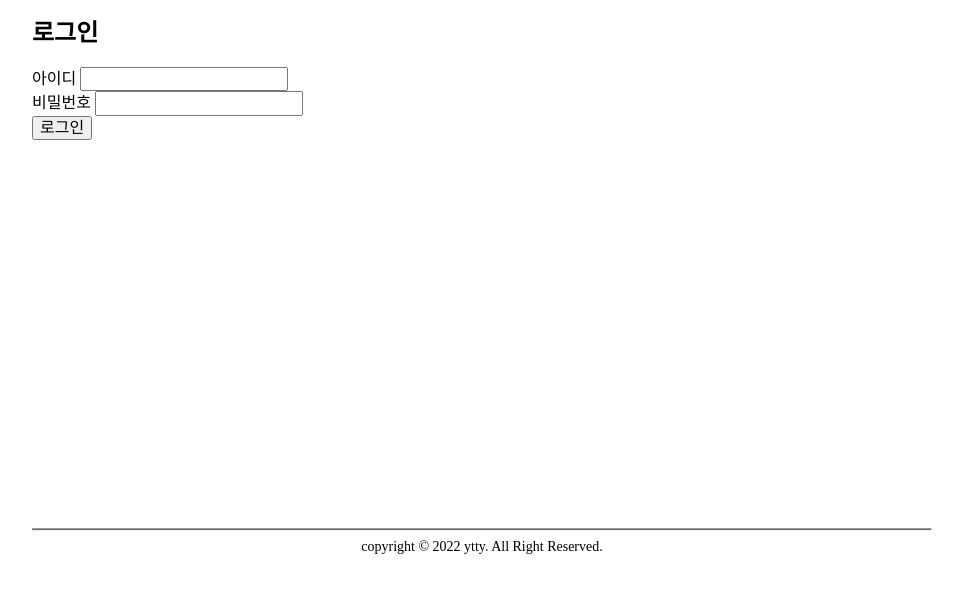
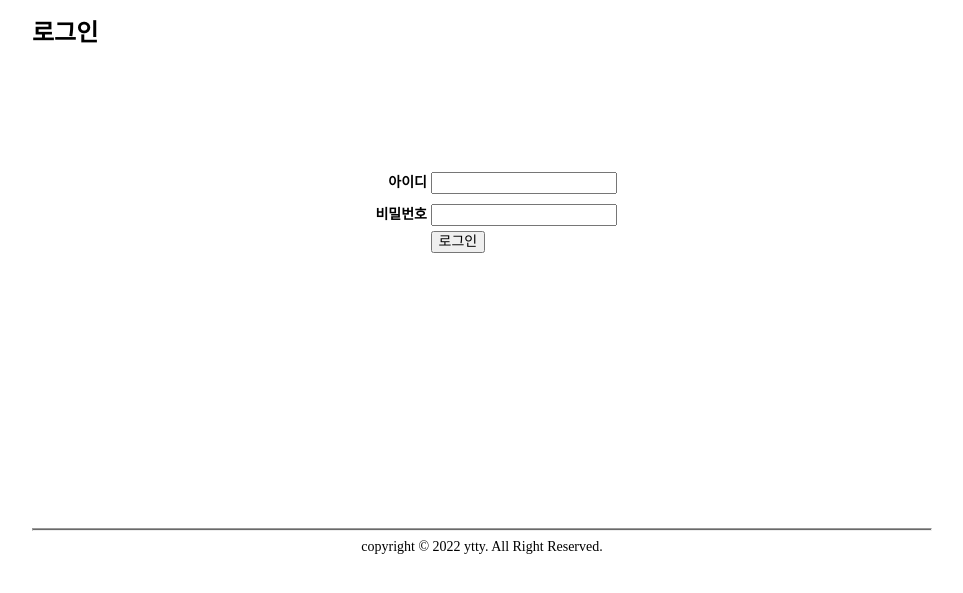
Before and after one commit to NAKAMOTO-R/SemiProjectV1b-Django3, a Django app: page /login/ in a window 1280 px wide. Shown: the part 116-709 px from the top of the page, without its empty margins (158-1121 px from the left). Run offline with Django 3.2, Linux system fonts and the light colour scheme; parts of the project's set-up code (start-up, migrations or seed data) failed here and were passed over.

Commit message:
수정 - style 수정

```diff
--- a/templates/member/login.html
+++ b/templates/member/login.html
@@ -1,7 +1,14 @@
 {% extends 'layout/base.html' %}
 
 {% block title %} Semi Project v1-Django :JOIN {% endblock %}
-
+{% block style %}
+        form { font-size: 14px; width: 350px;
+                margin: 120px auto; }
+        form label { display: inline-block; width: 120px;
+            text-align: right;
+            font-weight: bold; }
+        input { margin-top: 5px; margin-bottom: 5px }
+{% endblock %}
 {% block content %}
         <h2>로그인</h2>
         <form name="loginfrm" method="post" action="login.do">
```
